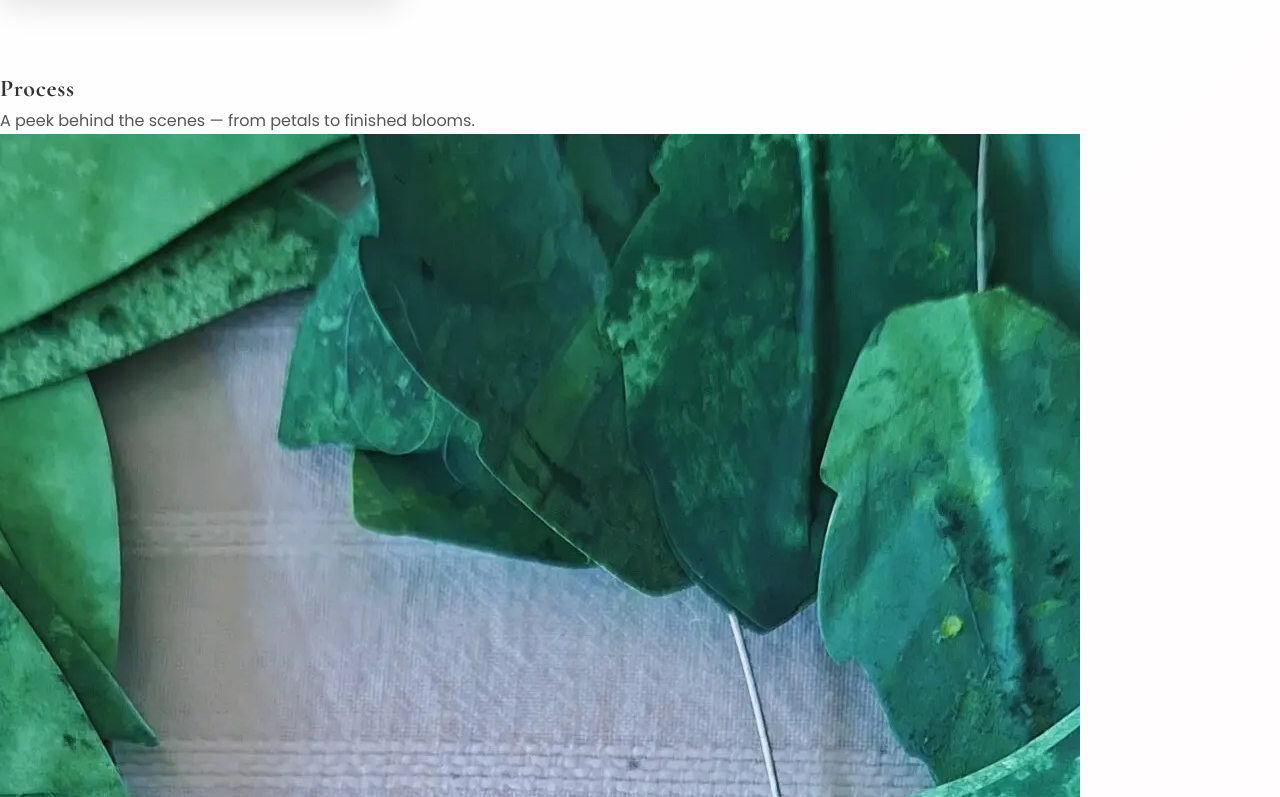
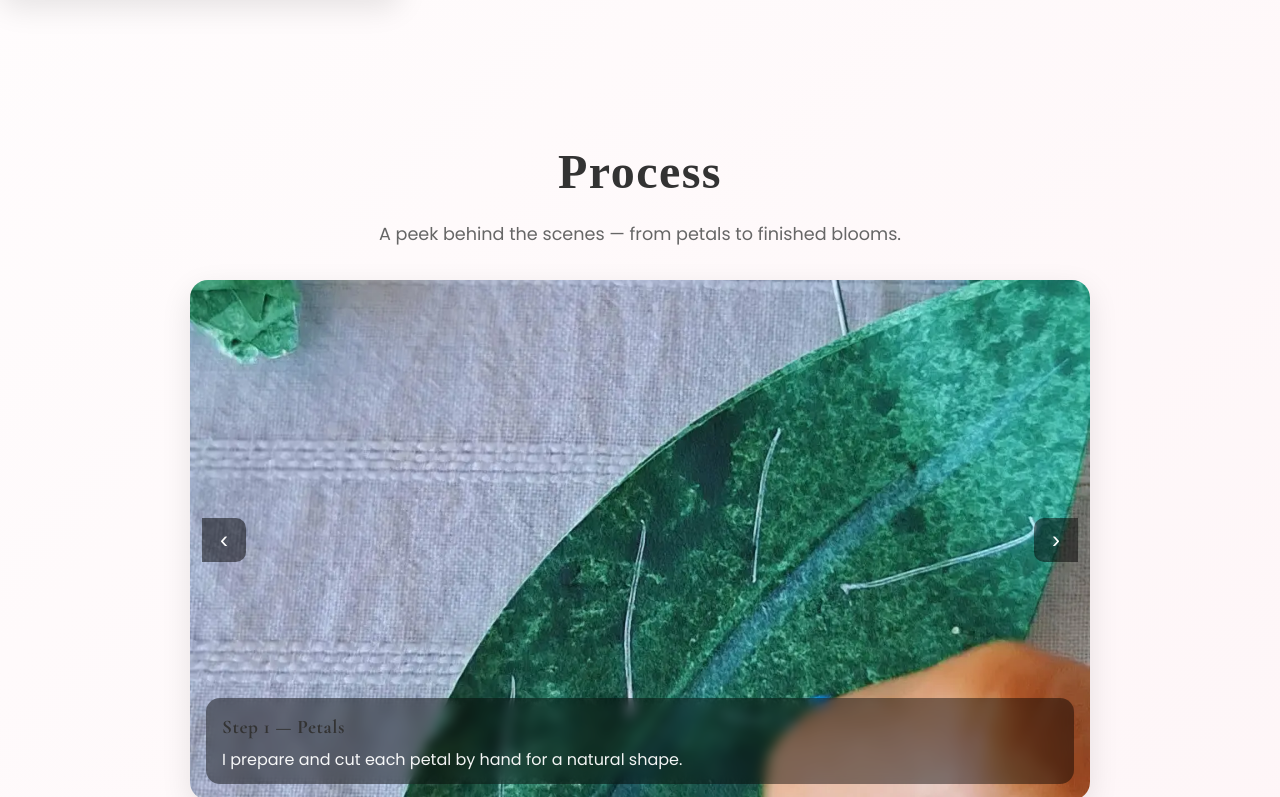
Before and after one commit to pepinilla/Caro-flower-art, a plain HTML site: page about.html in a window 1280 px wide. Shown: the part 1003-1800 px from the top of the page. Drawn offline with nearby package versions, Linux system fonts and the light colour scheme.

Commit message:
Update site.css

```diff
--- a/site.css
+++ b/site.css
@@ -230,3 +230,110 @@ nav {
   text-align: center;
   margin-bottom: 2rem;
 }
+
+/* ===============================
+   PROCESS / CAROUSEL (ABOUT)
+================================ */
+
+.process-section{
+  padding: 4rem 0;
+  text-align: center;
+}
+
+.process-title{
+  font-family: 'Playfair Display', serif;
+  font-size: 3rem;
+  margin-bottom: 0.6rem;
+  color: var(--dark-color);
+}
+
+.process-subtitle{
+  max-width: 720px;
+  margin: 0 auto 2rem;
+  color: #666;
+  font-size: 1.1rem;
+}
+
+.carousel{
+  position: relative;
+  max-width: 900px;
+  margin: 0 auto;
+  overflow: hidden;
+  border-radius: 18px;
+  box-shadow: var(--shadow);
+  background: white;
+}
+
+.carousel-track{
+  display: flex;
+  transition: transform 0.6s ease;
+}
+
+.carousel-item{
+  min-width: 100%;
+  margin: 0;
+  position: relative;
+}
+
+.carousel-item img{
+  width: 100%;
+  height: 520px;
+  object-fit: cover;
+  display: block;
+}
+
+.carousel-item figcaption{
+  position: absolute;
+  left: 16px;
+  right: 16px;
+  bottom: 16px;
+  padding: 14px 16px;
+  border-radius: 14px;
+  background: rgba(0,0,0,0.45);
+  color: #fff;
+  text-align: left;
+  backdrop-filter: blur(6px);
+}
+
+.carousel-item figcaption h3{
+  margin: 0 0 6px;
+  font-size: 1.2rem;
+  font-weight: 700;
+}
+
+.carousel-item figcaption p{
+  margin: 0;
+  font-size: 1rem;
+  line-height: 1.35;
+  opacity: 0.95;
+}
+
+.carousel-btn{
+  position: absolute;
+  top: 50%;
+  transform: translateY(-50%);
+  border: none;
+  width: 44px;
+  height: 44px;
+  border-radius: 999px;
+  cursor: pointer;
+  background: rgba(0,0,0,0.45);
+  color: #fff;
+  font-size: 1.7rem;
+  display: flex;
+  align-items: center;
+  justify-content: center;
+  z-index: 10;
+}
+
+.carousel-btn:hover{
+  background: rgba(0,0,0,0.75);
+}
+
+.carousel-btn.prev{ left: 12px; }
+.carousel-btn.next{ right: 12px; }
+
+@media (max-width: 768px){
+  .carousel-item img{ height: 420px; }
+  .process-title{ font-size: 2.3rem; }
+}
```
